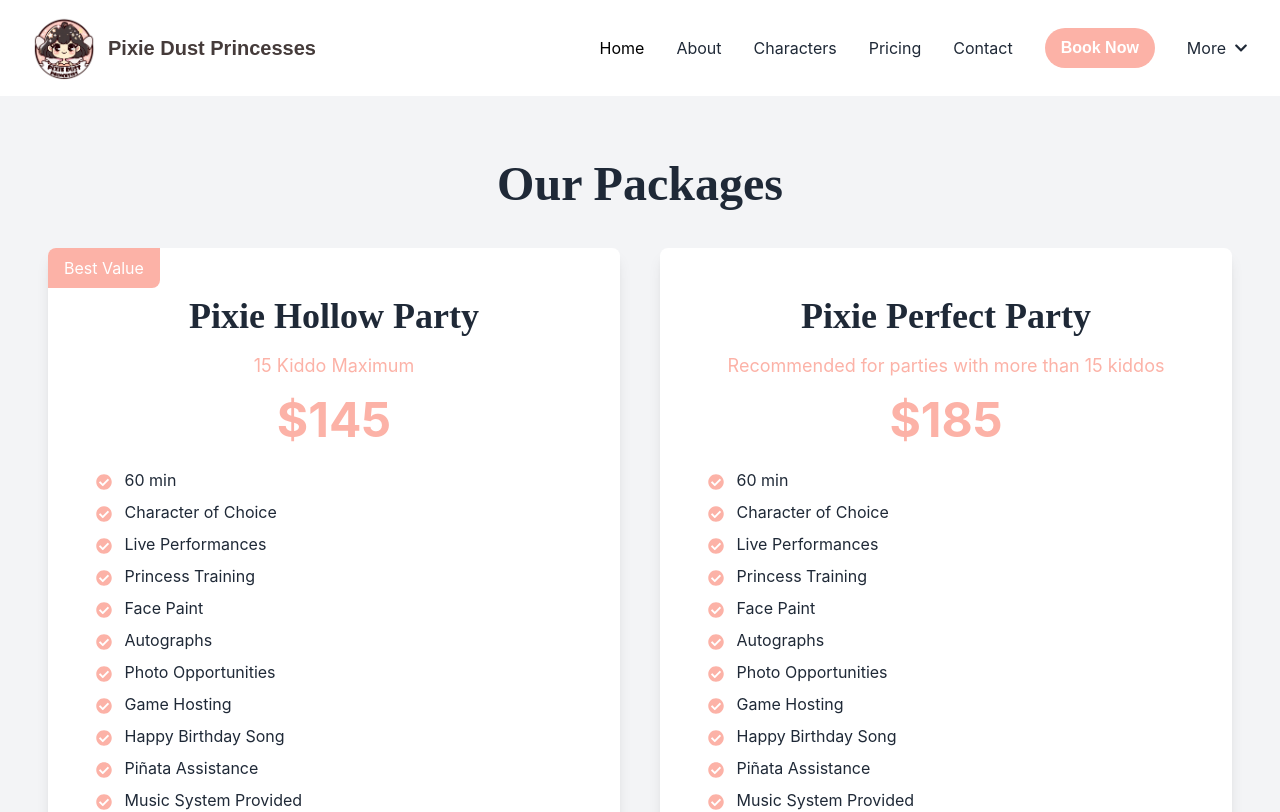
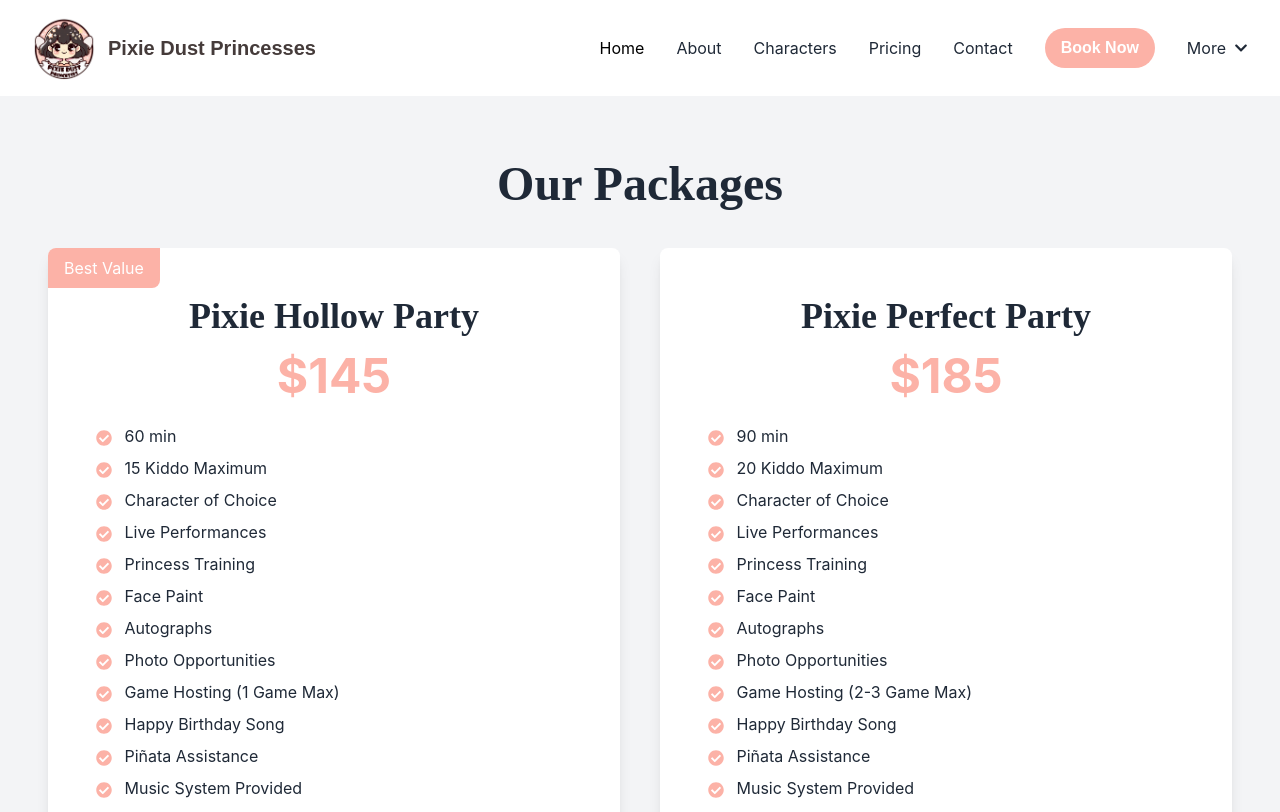
Before and after one commit to MigCastro/princess-party, a React (Create React App) app: page /pricing in a window 1280 px wide. Shown: the top 812 px of the page. Built offline with nearby package versions, Linux system fonts and the light colour scheme.

Commit message:
Update PricingPage component with revised kiddo limits and durations

```diff
--- a/src/pages/PricingPage.js
+++ b/src/pages/PricingPage.js
@@ -21,17 +21,17 @@ const PricingPage = () => {
             <div>
               <div className="absolute top-0 left-0 bg-primary text-white px-4 py-2 rounded-br-lg rounded-tl-lg">Best Value</div>
               <h3 className="text-4xl font-bold text-dark mb-4" style={{ fontFamily: 'Montserrat' }}>Pixie Hollow Party</h3>
-              <p className="text-primary text-lg mb-4">15 Kiddo Maximum</p>
               <p className="text-5xl font-bold text-primary mb-6">$145</p>
               <ul className="text-left space-y-2 text-dark">
                 <li><FaCheckCircle className="inline text-primary mr-2" /> 60 min</li>
+                <li><FaCheckCircle className="inline text-primary mr-2" /> 15 Kiddo Maximum</li>
                 <li><FaCheckCircle className="inline text-primary mr-2" /> Character of Choice</li>
                 <li><FaCheckCircle className="inline text-primary mr-2" /> Live Performances</li>
                 <li><FaCheckCircle className="inline text-primary mr-2" /> Princess Training</li>
                 <li><FaCheckCircle className="inline text-primary mr-2" /> Face Paint</li>
                 <li><FaCheckCircle className="inline text-primary mr-2" /> Autographs</li>
                 <li><FaCheckCircle className="inline text-primary mr-2" /> Photo Opportunities</li>
-                <li><FaCheckCircle className="inline text-primary mr-2" /> Game Hosting</li>
+                <li><FaCheckCircle className="inline text-primary mr-2" /> Game Hosting (1 Game Max)</li>
                 <li><FaCheckCircle className="inline text-primary mr-2" /> Happy Birthday Song</li>
                 <li><FaCheckCircle className="inline text-primary mr-2" /> Piñata Assistance</li>
                 <li><FaCheckCircle className="inline text-primary mr-2" /> Music System Provided</li>
@@ -52,17 +52,17 @@ const PricingPage = () => {
           <div className="relative bg-white p-12 rounded-lg shadow-lg hover:shadow-xl transform hover:scale-105 transition duration-300 ease-in-out flex flex-col justify-between">
             <div>
               <h3 className="text-4xl font-bold text-dark mb-4" style={{ fontFamily: 'Montserrat' }}>Pixie Perfect Party</h3>
-              <p className="text-primary text-lg mb-4">Recommended for parties with more than 15 kiddos</p>
               <p className="text-5xl font-bold text-primary mb-6">$185</p>
               <ul className="text-left space-y-2 text-dark">
-              <li><FaCheckCircle className="inline text-primary mr-2" /> 60 min</li>
+                <li><FaCheckCircle className="inline text-primary mr-2" /> 90 min</li>
+                <li><FaCheckCircle className="inline text-primary mr-2" /> 20 Kiddo Maximum</li>
                 <li><FaCheckCircle className="inline text-primary mr-2" /> Character of Choice</li>
                 <li><FaCheckCircle className="inline text-primary mr-2" /> Live Performances</li>
                 <li><FaCheckCircle className="inline text-primary mr-2" /> Princess Training</li>
                 <li><FaCheckCircle className="inline text-primary mr-2" /> Face Paint</li>
                 <li><FaCheckCircle className="inline text-primary mr-2" /> Autographs</li>
                 <li><FaCheckCircle className="inline text-primary mr-2" /> Photo Opportunities</li>
-                <li><FaCheckCircle className="inline text-primary mr-2" /> Game Hosting</li>
+                <li><FaCheckCircle className="inline text-primary mr-2" /> Game Hosting (2-3 Game Max)</li>
                 <li><FaCheckCircle className="inline text-primary mr-2" /> Happy Birthday Song</li>
                 <li><FaCheckCircle className="inline text-primary mr-2" /> Piñata Assistance</li>
                 <li><FaCheckCircle className="inline text-primary mr-2" /> Music System Provided</li>
```
